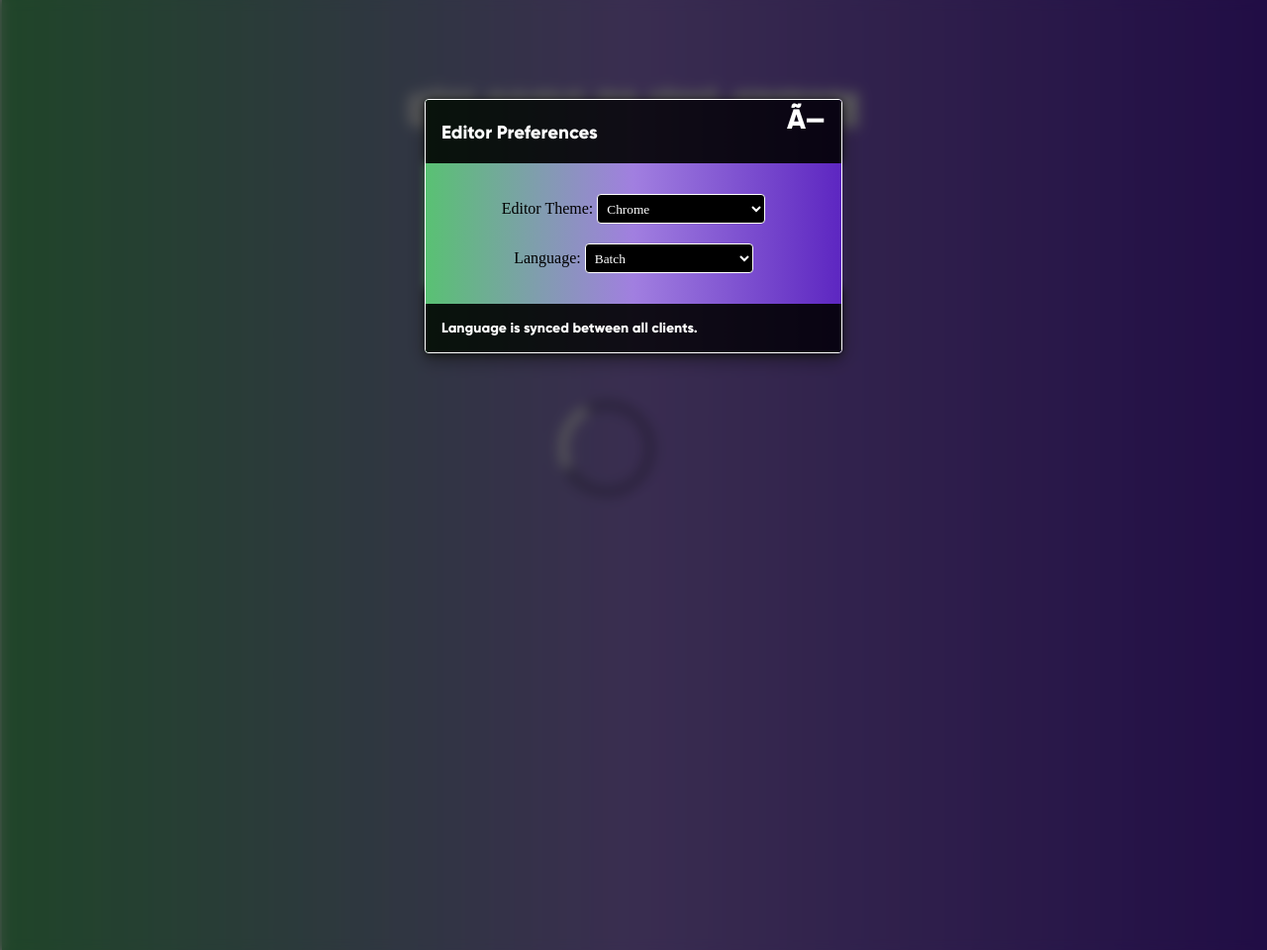
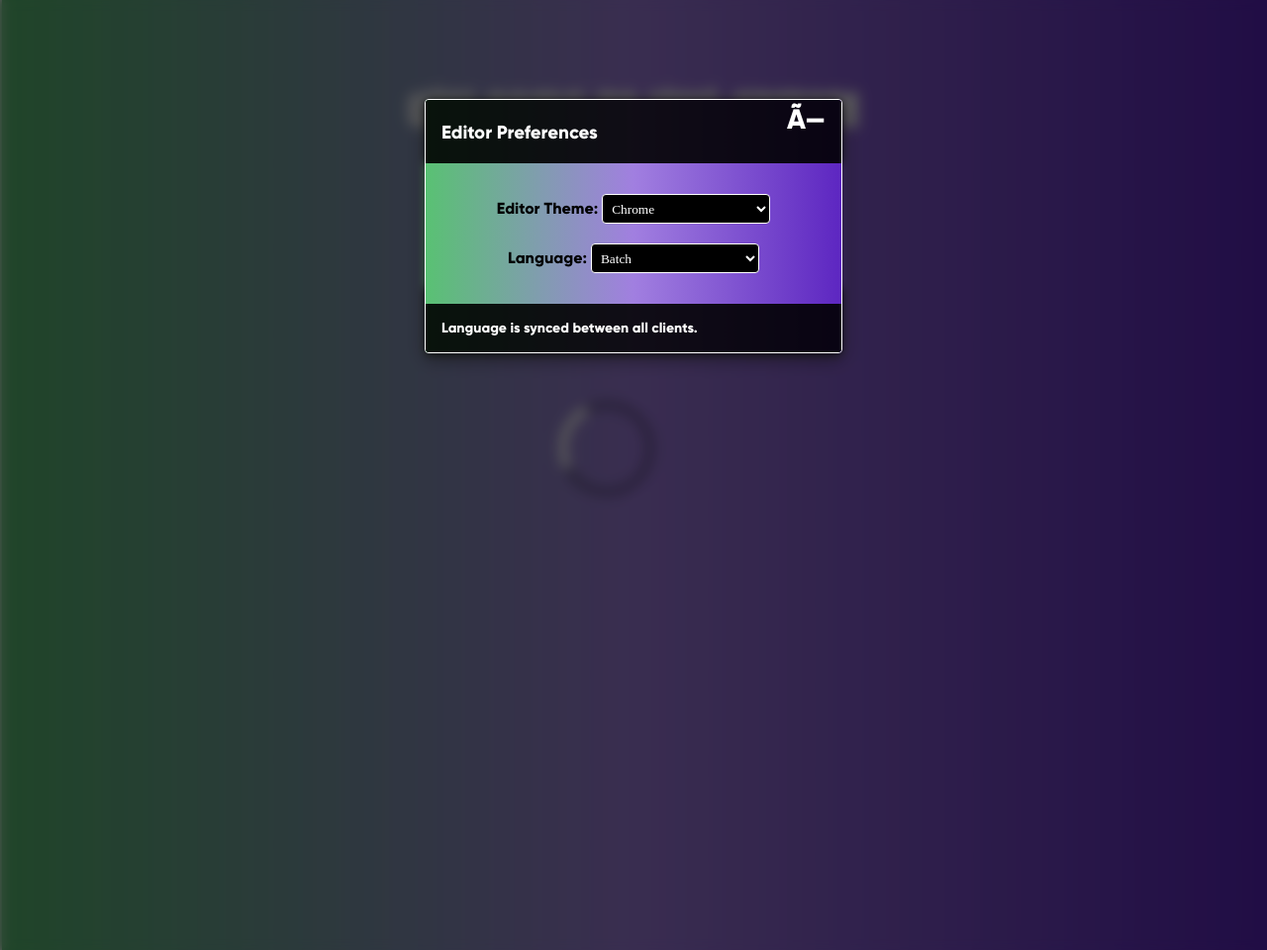
Before and after one commit to the404devs/404-editor, a PHP site: page /index.html in a window 1280 px wide, after a click on "Preferences". Shown: the whole page at 99% size. Run offline with PHP 8.4, Linux system fonts and the light colour scheme; some libraries are stand-ins or nearby versions.

Commit message:
it wasn't the final change

```diff
--- a/css/app.css
+++ b/css/app.css
@@ -263,6 +263,7 @@
 
 .modal-body {
     text-align: center;
+    font-family: "Gilroy";
     margin: 5% 10% 5% 10%;
 }
 
```
